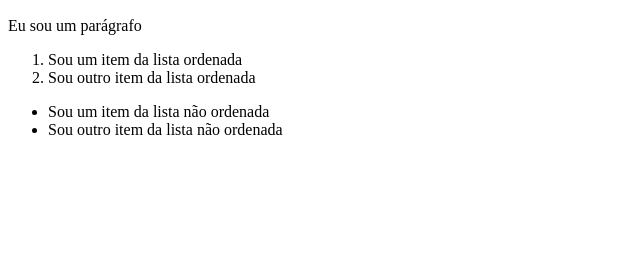
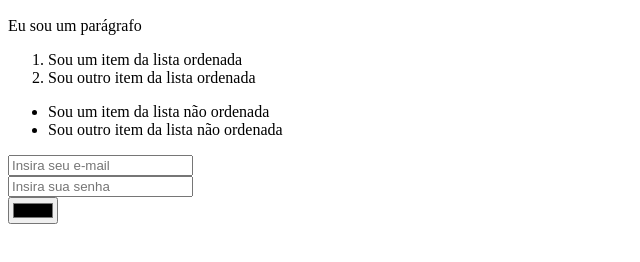
Before and after one commit to joaovitorsilva11/ceub_programacao_web, a plain HTML site: page index.html in a window 1280 px wide. Shown: the part 110-372 px from the top of the page, without its empty margins (0-640 px from the left). Drawn offline with Linux system fonts and the light colour scheme.

Commit message:
input added

```diff
--- a/index.html
+++ b/index.html
@@ -22,5 +22,12 @@
         <li>Sou um item da lista não ordenada</li>
         <li>Sou outro item da lista não ordenada</li>
     </ul>
+
+    <input type="text" placeholder="Insira seu e-mail">
+    </br>
+    <input type="password" placeholder="Insira sua senha">
+    </br>
+    <input type="color">
+
 </body>
 </html>
```
